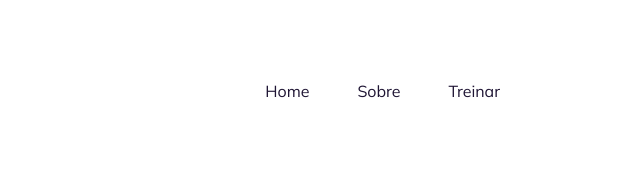
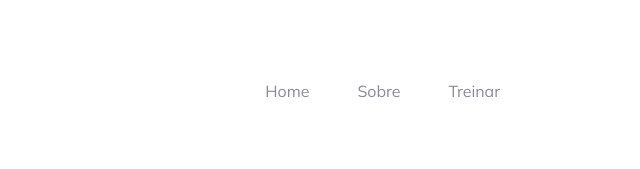
Before and after one commit to kevinluann/treine-me, a plain HTML site: page index.html in a window 1280 px wide. Shown: the top 169 px of the page, 640-1280 px from the left. Drawn offline with nearby package versions, Linux system fonts and the light colour scheme.

Commit message:
correção header

```diff
--- a/styles/header.css
+++ b/styles/header.css
@@ -9,9 +9,14 @@ header {
       list-style: none;
       gap: 48px;
       font-family: var(--font-family1);
+
+      & > li > a {
+         opacity: 0.5;
+      }
    }
 
    ul li a:hover {
       font-weight: bold;
+      opacity: 1;
    }
 }
```
